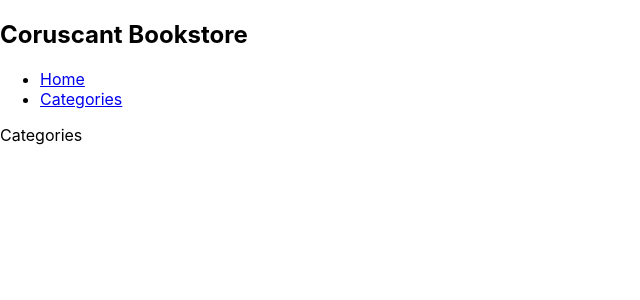
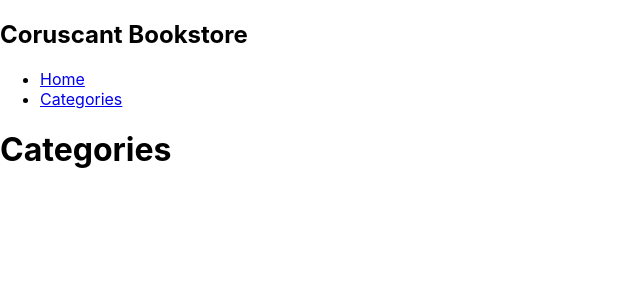
Before and after one commit to badger-99/Bookstore, a React (Create React App) app: page /categories in a window 1280 px wide. Shown: the top 300 px of the page, without its empty margins (0-640 px from the left). Built offline with nearby package versions, Linux system fonts and the light colour scheme.

Commit message:
Add placeholder text

```diff
--- /dev/null
+++ b/src/components/Books.js
@@ -0,0 +1,6 @@
+const Books = () => (
+  <div>
+    <h1>Books To Read</h1>
+  </div>
+);
+export default Books;
--- a/src/components/Categories.js
+++ b/src/components/Categories.js
@@ -1,4 +1,4 @@
 const Categories = () => (
-  <div>Categories</div>
+  <div><h1>Categories</h1></div>
 );
 export default Categories;
```
